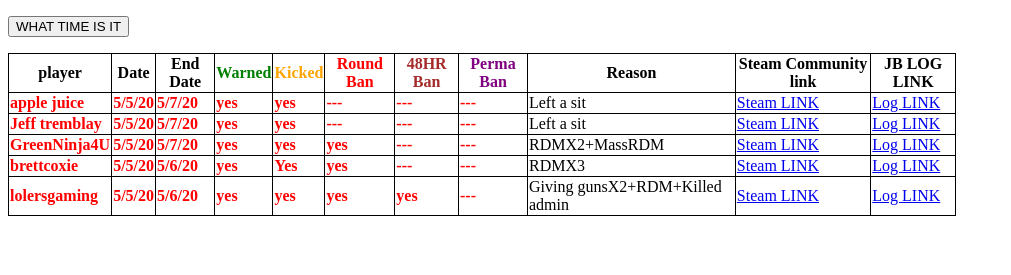
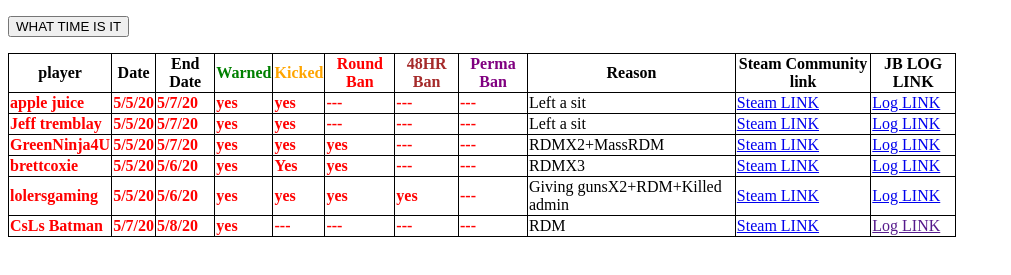
Before and after one commit to kramer052404/JB_Logs, a plain HTML site: page index.html in a window 1280 px wide. Shown: the part 105-380 px from the top of the page, without its empty margins (0-1011 px from the left). Drawn offline with Linux system fonts and the light colour scheme.

Commit message:
Update index.html

```diff
--- a/index.html
+++ b/index.html
@@ -143,5 +143,22 @@ WHAT TIME IS IT</button>
 			<a href="https://docs.google.com/forms/u/1/d/e/1FAIpQLSfTViVeyPATPUEljKZa1tEO9C4dQ19VJ2NwvM6gMjzfJ9zpOA/viewform?usp=form_confirm&edit2=2_ABaOnudHQX1BTcpmCGhwq_DIqXHoGumaKjg6H8UoyRmCuAmV422ad9gmqddklWeAAceRORQ">Log LINK</a>
 		</td>
 	</tr>
+		<tr>
+		<td style="color:red;" class="name"><b>CsLs Batman</b></td>
+		<td style="color:red;" class="date"><b>5/7/20</b></td>
+		<td style="color:red;" class="End Date"><b>5/8/20</b></td>
+		<td style="color:red;" class="warned"><b>yes</b></td>
+		<td style="color:red;" class="kicked"><b>---</b></td>
+		<td style="color:red;" class="Round Ban"><b>---</b></td>
+		<td style="color:red;" class="48HR Ban"><b>---</b></td>
+		<td style="color:red;" class="Perma Ban"><b>---</b></td>
+		<td class="reason">RDM</td>
+		<td>
+			<a href="https://steamcommunity.com/profiles/76561197960673507">Steam LINK</a>
+		</td>
+		<td>
+			<a href="">Log LINK</a>
+		</td>
+	</tr>
 	</table>
 </div>
```
